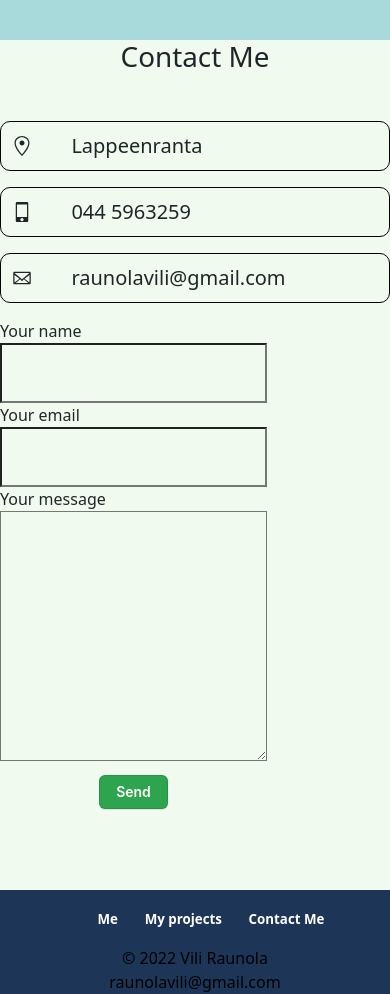
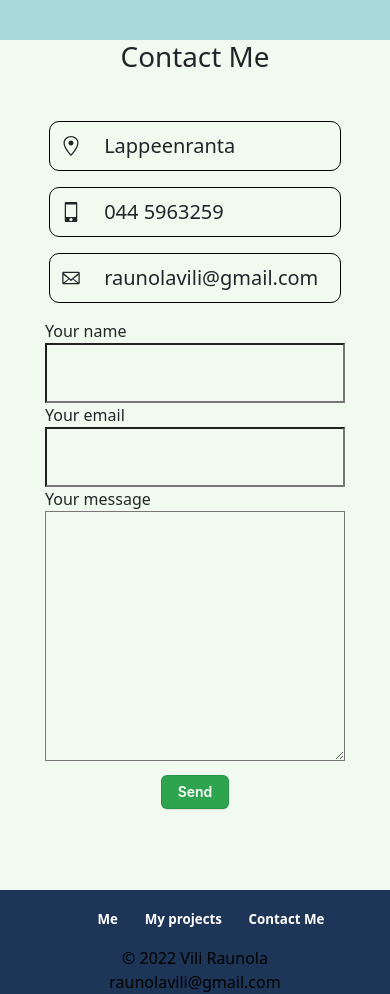
Before and after one commit to ViliRaunola/MyWebsite, a React (Create React App) app in the folder client/: page / in a window 390 px wide. Shown: the part 1820-2814 px from the top of the page. Built offline with nearby package versions, Linux system fonts and the light colour scheme.

Commit message:
scaling for mobile

```diff
--- a/client/src/components/ContactSection.css
+++ b/client/src/components/ContactSection.css
@@ -127,8 +127,9 @@
   .contact-info-item {
     display: flex;
     align-items: center;
-    gap: 2em;
-    width: 100%;
+    gap: 1em;
+    width: 75%;
+    max-width: 350px;
     border-radius: 10px;
     border: 1px solid black;
     margin-bottom: 1em;
@@ -153,16 +154,29 @@
   .form-container {
     display: flex;
     flex-direction: column;
-    align-items: flex-start;
-    justify-content: flex-start;
+    align-items: center;
+    justify-content: center;
     margin-left: unset;
+    margin-bottom: auto;
   }
 
   .info-item-container {
     display: flex;
     flex-direction: column;
+    justify-content: center;
+    align-items: center;
     margin-right: unset;
   }
 
+  .form-group {
+    width: 300px;
+    display: flex;
+    flex-direction: column;
+    align-items: flex-start;
+  }
+
+  .error-message {
+    margin-bottom: 0.1rem;
+  }
 
 }
--- a/client/src/components/MeSection.css
+++ b/client/src/components/MeSection.css
@@ -66,7 +66,7 @@
     }
 
     .fishing-image {
-        width: 95%;
+        width: 300px;
         clip-path: circle();
     }
 
```
